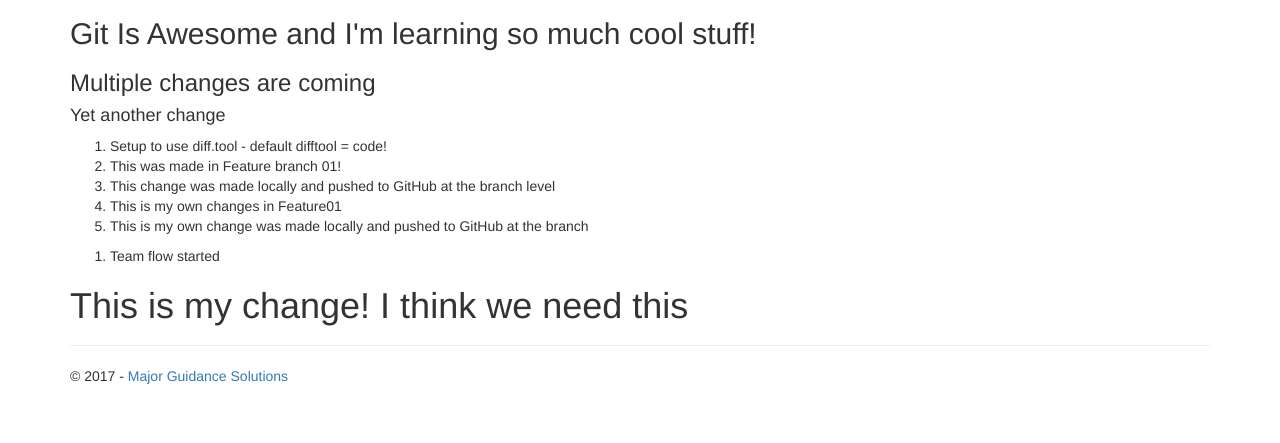
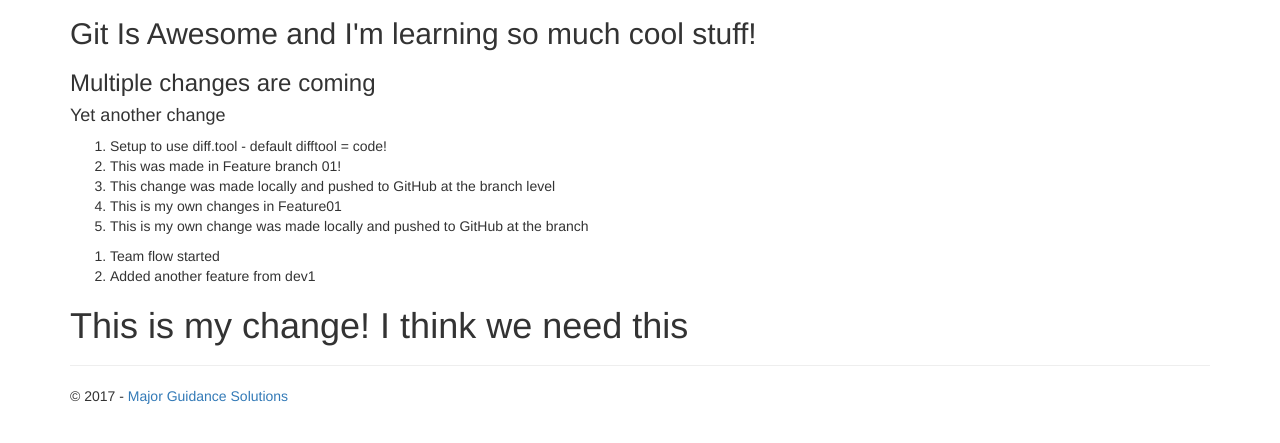
Before and after one commit to TetianaVykhrystiuk/ultimate-default-web, a plain HTML site: page details.html in a window 1280 px wide. Shown: the part 103-546 px from the top of the page. Drawn offline with nearby package versions, Linux system fonts and the light colour scheme.

Commit message:
Dev 1 feature change

```diff
--- a/details.html
+++ b/details.html
@@ -55,6 +55,7 @@
             </ol>
             <ol>
                 <li>Team flow started</li>
+                <li>Added another feature from dev1</li>
             </ol>
 		<h1>This is my change! I think we need this</h1>
 
```
